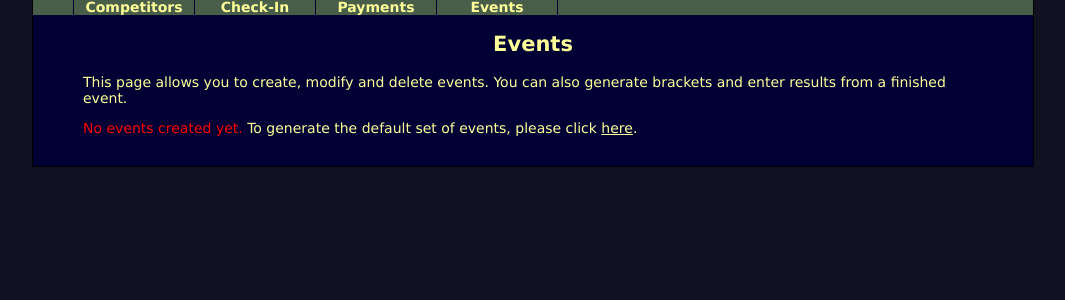
After one commit to piotrf17/battleforboston, a Django app: page /tourny/events in a window 1280 px wide. The commit adds this page. Shown: the top 300 px of the page, without its empty margins (107-1172 px from the left). Run offline with Django 3.2, Linux system fonts and the light colour scheme; the visitor is signed in with stand-in values (Sample User, id 1).

Commit message:
added an outline for events control site

```diff
--- a/tourny/static/css/tournytheme.css
+++ b/tourny/static/css/tournytheme.css
@@ -112,3 +112,7 @@ tr.blue {
 tr.green {
   background: #485e49;
 }
+
+.error {
+  color: #ff0000;
+}
--- a/tourny/templates/tourny/base.html
+++ b/tourny/templates/tourny/base.html
@@ -15,7 +15,7 @@
         <li><a href="{% url 'tourny:competitor_list' %}">Competitors</a></li>
         <li><a href="{% url 'tourny:checkin' %}">Check-In</a></li>
         <li><a href="{% url 'tourny:payment_list' %}">Payments</a></li>
-        <li><a href="#">Events</a></li>
+        <li><a href="{% url 'tourny:event_list' %}">Events</a></li>
         <li>&nbsp</li>
       </ul>
     </div>
--- /dev/null
+++ b/tourny/templates/tourny/events.html
@@ -0,0 +1,18 @@
+{% extends "tourny/base.html" %}
+
+{% block main %}
+
+<h2>Events</h2>
+
+<p>This page allows you to create, modify and delete events.  You can also
+  generate brackets and enter results from a finished event.</p>
+
+{% if events %}
+{% else %}
+  <p><span class="error">No events created yet.</span>  To generate the default set of events, please
+    click <a href="{% url 'tourny:generate_default_events' %}">here</a>.</p>
+{% endif %}
+
+<br>
+
+{% endblock %}
--- a/tourny/urls.py
+++ b/tourny/urls.py
@@ -16,4 +16,7 @@ urlpatterns = patterns('',
   url(r'^payments/(?P<payment_id>\d+)$', views.payment_detail,
       name='payment_detail'),
   # Event management.
+  url(r'^events$', views.event_list, name='event_list'),
+  url(r'^events/gen_default$', views.generate_default_events,
+      name='generate_default_events'),
 )
--- a/tourny/views.py
+++ b/tourny/views.py
@@ -139,3 +139,23 @@ def competitor_detail(request):
 @login_required
 def competitor_edit(request):
   pass
+
+
+@login_required
+def event_list(request):
+  """Summarized view of events.
+
+  Provides a list of events and gives controls to create, open, edit
+  and delete events."""
+  events = []
+  context = {'events' : events}
+  return render(request, 'tourny/events.html', context)
+
+
+@login_required
+def generate_default_events(request):
+  """Create the default events for the tournament.
+
+  Create a predefined set of events, and prepopulate based on event
+  characteristics."""
+  return HttpResponseRedirect('../events')
```
